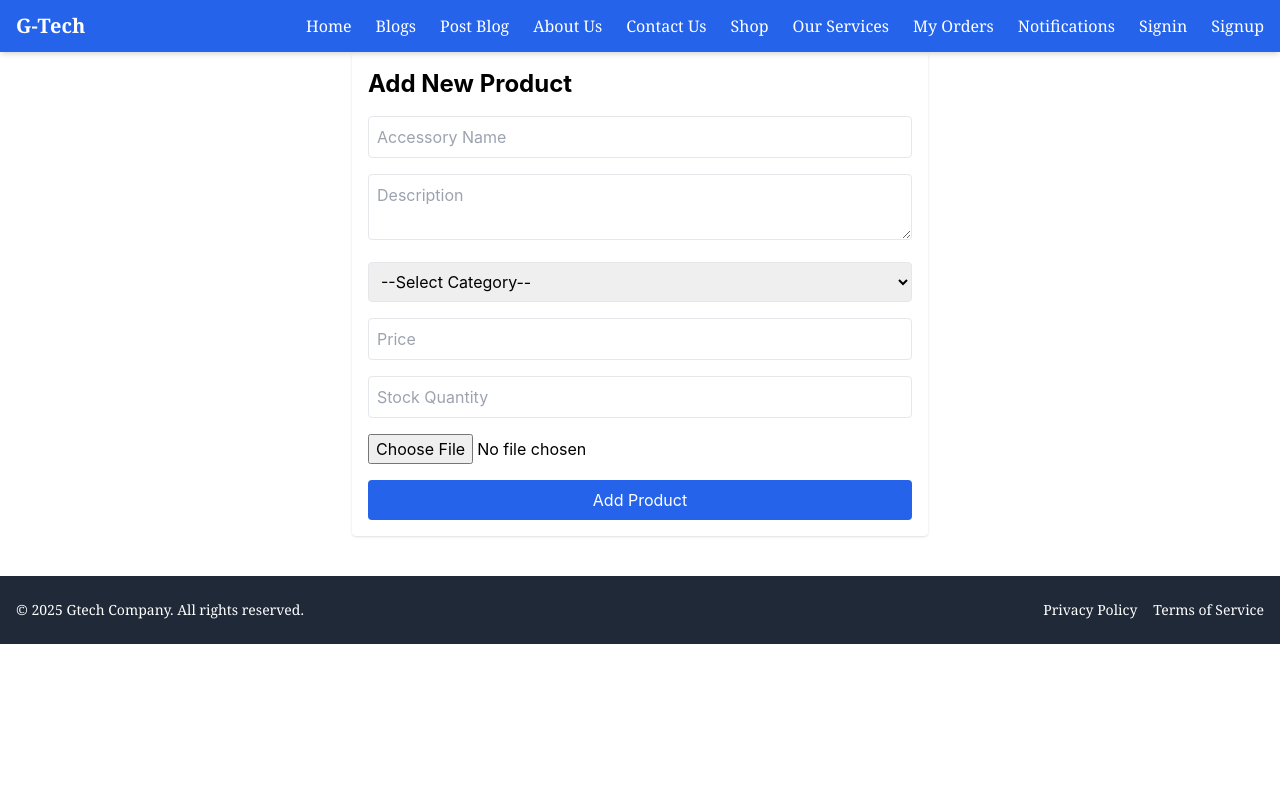
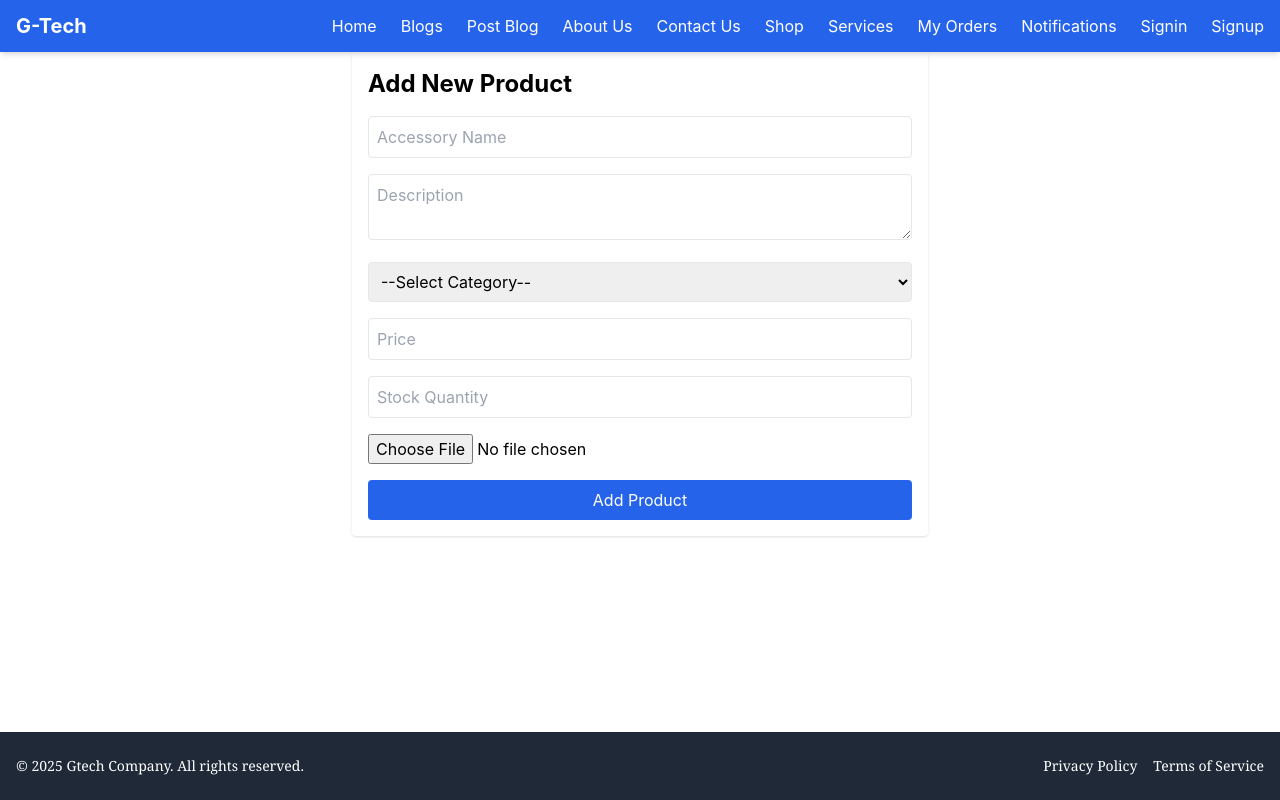
Before and after one commit to Gideonngige/blogapp, a React (Create React App) app: page /add-product in a window 1280 px wide. Built offline with nearby package versions, Linux system fonts and the light colour scheme.

Commit message:
modified header to include profile image

```diff
--- a/src/App.js
+++ b/src/App.js
@@ -1,7 +1,6 @@
 import React from 'react';
 import { BrowserRouter as Router, Routes, Route } from 'react-router-dom';
-import Header from './Pages/Header'; // adjust paths as needed
-import Footer from './Pages/Footer'; // adjust paths as needed
+import Layout from './Pages/Layout';
 import Blog from './Pages/Blog';
 import Home from './Pages/Home';
 import Signup from './Pages/Signup';
@@ -23,10 +22,13 @@ import Dashboard from './Pages/Dashboard';
 import ForgotPassword from './Pages/ForgotPassword';
 import BlogDetail from './Pages/BlogDetail'; // optional
 
+import { UserProvider } from './Pages/Context/UserContext';
+
 function App() {
   return (
+    <UserProvider>
     <Router>
-      <Header />
+      <Layout>
       <Routes>
         <Route path="/" element={<Home />} />
         <Route path="/blog" element={<Blog />} />
@@ -50,8 +52,9 @@ function App() {
         <Route path="/blog/:id" element={<BlogDetail />} />
         {/* Add more routes as needed */}
       </Routes>
-      <Footer/>
+      </Layout>
     </Router>
+    </UserProvider>
   );
 }
 
--- /dev/null
+++ b/src/Pages/Context/UserContext.js
@@ -0,0 +1,28 @@
+import { createContext, useState, useEffect } from "react";
+
+export const UserContext = createContext();
+
+export function UserProvider({ children }) {
+  const [user, setUser] = useState(null);
+
+  useEffect(() => {
+    const stored = localStorage.getItem("user");
+    if (stored) setUser(JSON.parse(stored));
+  }, []);
+
+  const loginUser = (data) => {
+    localStorage.setItem("user", JSON.stringify(data));
+    setUser(data);
+  };
+
+  const logoutUser = () => {
+    localStorage.removeItem("user");
+    setUser(null);
+  };
+
+  return (
+    <UserContext.Provider value={{ user, loginUser, logoutUser }}>
+      {children}
+    </UserContext.Provider>
+  );
+}
--- a/src/Pages/Header.js
+++ b/src/Pages/Header.js
@@ -1,37 +1,48 @@
-import React, { useState } from 'react';
-import { Menu, X, Bell } from 'lucide-react'; // You can use Heroicons or Lucide for icons
-import { Link } from 'react-router-dom';
-
+import React, { useState, useContext } from "react";
+import { UserContext } from "./Context/UserContext";
+import { Link } from "react-router-dom";
+import { Menu, X } from "lucide-react";
 
 export default function Header() {
   const [isOpen, setIsOpen] = useState(false);
+  const { user } = useContext(UserContext);
 
   return (
-    <header className="bg-blue-600 text-white shadow-md font-serif sticky top-0 z-50">
+    <header className="bg-blue-600 text-white shadow-md sticky top-0 z-50">
       <div className="max-w-7xl mx-auto px-4 py-3 flex items-center justify-between">
         <h1 className="text-xl font-bold">G-Tech</h1>
 
-        {/* Desktop Nav */}
-        <nav className="hidden md:flex space-x-6">
-          <Link to="/" className="hover:text-blue-500">Home</Link>
-          <Link to="/blog" className="hover:text-blue-500">Blogs</Link>
-          <Link to="/post-blog" className="hover:text-blue-500">Post Blog</Link>
-          <Link to="/about" className="hover:text-blue-500">About Us</Link>
-          <Link to="/contact" className="hover:text-blue-500">Contact Us</Link>
-          <Link to="/shop" className="hover:text-blue-500">Shop</Link>
-          <Link to="/services" className="hover:text-blue-500">Our Services</Link>
-          <Link to="/orders" className="hover:text-blue-500">My Orders</Link>
-          <Link to="/notifications" className="hover:text-blue-500 relative">Notifications</Link>
-          <Link to="/signin" className="hover:text-blue-500">Signin</Link>
-          <Link to="/signup" className="hover:text-blue-500">Signup</Link>
+        {/* Desktop Menu */}
+        <nav className="hidden md:flex items-center space-x-6">
+
+          <Link to="/">Home</Link>
+          <Link to="/blog">Blogs</Link>
+          <Link to="/post-blog">Post Blog</Link>
+          <Link to="/about">About Us</Link>
+          <Link to="/contact">Contact Us</Link>
+          <Link to="/shop">Shop</Link>
+          <Link to="/services">Services</Link>
+          <Link to="/orders">My Orders</Link>
+          <Link to="/notifications">Notifications</Link>
+
+          {user ? (
+            <Link to="/profile">
+              <img
+                src={user.profile_image || "/default-avatar.png"}
+                className="w-10 h-10 rounded-full border-2 object-cover"
+                alt="profile"
+              />
+            </Link>
+          ) : (
+            <>
+              <Link to="/signin">Signin</Link>
+              <Link to="/signup">Signup</Link>
+            </>
+          )}
         </nav>
 
-        {/* Mobile Menu Button */}
-        <button
-          className="md:hidden"
-          onClick={() => setIsOpen(!isOpen)}
-          aria-label="Toggle Menu"
-        >
+        {/* Mobile Menu Icon */}
+        <button className="md:hidden" onClick={() => setIsOpen(!isOpen)}>
           {isOpen ? <X size={24} /> : <Menu size={24} />}
         </button>
       </div>
@@ -40,16 +51,25 @@ export default function Header() {
       {isOpen && (
         <div className="md:hidden bg-blue-500 px-4 pb-4">
           <nav className="flex flex-col space-y-2">
-          <Link to="/" className="hover:text-blue-500" onClick={() => setIsOpen(false)}>Home</Link>
-        <Link to="/blog" className="hover:text-blue-500" onClick={() => setIsOpen(false)}>Blogs</Link>
-      <Link to="/about" className="hover:text-blue-500" onClick={() => setIsOpen(false)}>About Us</Link>
-      <Link to="/contact" className="hover:text-blue-500" onClick={() => setIsOpen(false)}>Contact Us</Link>
-      <Link to="/services" className="hover:text-blue-500" onClick={() => setIsOpen(false)}>Our Services</Link>
-      <Link to="/shop" className="hover:text-blue-500" onClick={() => setIsOpen(false)}>Shop</Link>
-      <Link to="/orders" className="hover:text-blue-500" onClick={() => setIsOpen(false)}>My Orders</Link>
-      <Link to="/notifications" className="hover:text-blue-500" onClick={() => setIsOpen(false)}>Notifications</Link>
-      <Link to="/signin" className="hover:text-blue-500" onClick={() => setIsOpen(false)}>Signin</Link>
-      <Link to="/signup" className="hover:text-blue-500" onClick={() => setIsOpen(false)}>Signup</Link>
+            <Link to="/" onClick={() => setIsOpen(false)}>Home</Link>
+            <Link to="/blog" onClick={() => setIsOpen(false)}>Blogs</Link>
+            <Link to="/about" onClick={() => setIsOpen(false)}>About</Link>
+            <Link to="/contact" onClick={() => setIsOpen(false)}>Contact</Link>
+
+            {user ? (
+              <div className="flex items-center space-x-3 mt-3">
+                <img
+                  src={user.profile_image || "/default-avatar.png"}
+                  className="w-10 h-10 rounded-full"
+                />
+                <span>{user.name}</span>
+              </div>
+            ) : (
+              <>
+                <Link to="/signin" onClick={() => setIsOpen(false)}>Signin</Link>
+                <Link to="/signup" onClick={() => setIsOpen(false)}>Signup</Link>
+              </>
+            )}
           </nav>
         </div>
       )}
--- a/src/Pages/Home.js
+++ b/src/Pages/Home.js
@@ -1,12 +1,10 @@
 import React from "react";
-import Layout from "./Layout";
 import { FaHeartbeat, FaMoneyBillWave, FaSeedling, FaChalkboardTeacher } from "react-icons/fa";
 import heroImage from "../images/welcome.jpg"; // Replace with your actual image path
 import aboutImage from "../images/about-us.jpg"; // Replace with your actual image path
 
 function App() {
   return (
-    <Layout>
       <div className="font-sans text-gray-800">
         {/* Hero Section */}
         <section
@@ -74,7 +72,6 @@ function App() {
           </a>
         </section>
       </div>
-    </Layout>
   );
 }
 
--- a/src/Pages/Layout.js
+++ b/src/Pages/Layout.js
@@ -1,9 +1,20 @@
 import Header from "./Header";
 import Footer from "./Footer";
-export default function Layout({ children}){
-    return(
-        <div className="">
-            <main className="">{children}</main>
-        </div>
-    )
+
+export default function Layout({ children }) {
+  return (
+    <div className="min-h-screen flex flex-col">
+
+      {/* Header */}
+      <Header />
+
+      {/* Main content */}
+      <main className="flex-grow">
+        {children}
+      </main>
+
+      {/* Footer */}
+      <Footer />
+    </div>
+  );
 }
--- a/src/Pages/Signin.js
+++ b/src/Pages/Signin.js
@@ -1,6 +1,9 @@
 import React, { useState } from 'react';
 import { useNavigate } from 'react-router-dom';
 import { HiEye, HiEyeOff } from 'react-icons/hi';
+import { useContext } from "react";
+import { UserContext } from './Context/UserContext';
+
 
 export default function Signin() {
   const navigate = useNavigate();
@@ -8,6 +11,8 @@ export default function Signin() {
   const [loading, setLoading] = useState(false);
   const [message, setMessage] = useState('');
   const [showPassword, setShowPassword] = useState(false); // 👈 new state
+
+  const { loginUser } = useContext(UserContext);
 
   const handleChange = (e) => {
     const { name, value } = e.target;
@@ -30,6 +35,27 @@ export default function Signin() {
         setMessage(data.message || 'Successfully signed in');
         localStorage.setItem('user_id', data.user_id);
         localStorage.setItem('email', form.email);
+        localStorage.setItem('token', data.token);
+        localStorage.setItem('name', data.name);
+        localStorage.setItem('phone', data.phone);
+        localStorage.setItem('profile_image', data.profile_image);
+        localStorage.setItem('is_verified', data.is_verified);
+
+        const userData = {
+  user_id: data.user_id,
+  name: data.name,
+  phone: data.phone,
+  email: form.email,
+  token: data.token,
+  profile_image: data.profile_image,
+  is_verified: data.is_verified
+};
+    // Save globally
+  localStorage.setItem("user", JSON.stringify(userData));
+
+  // Update context -> Header updates instantly
+  loginUser(userData);
+
 
         if (form.email === "deliveryperson@gmail.com") navigate('/delivery-orders');
         else if (form.email === "admingtech@gmail.com") navigate('/dashboard');
```
